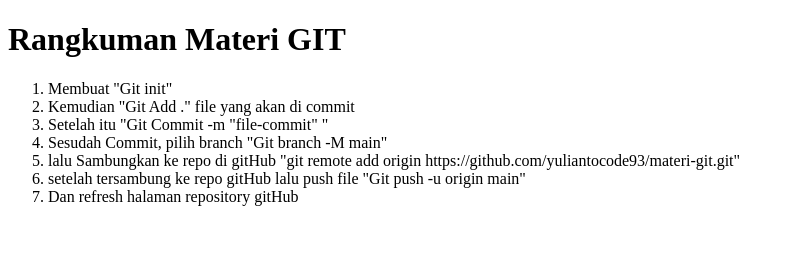
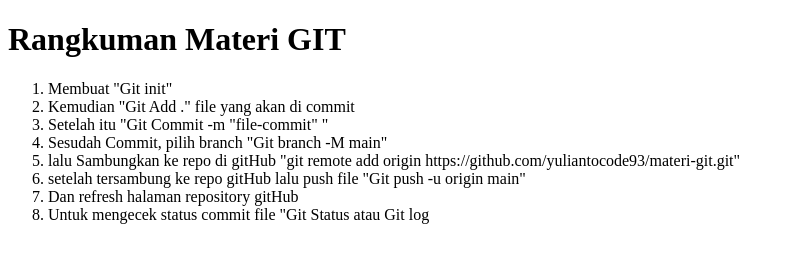
Before and after one commit to yuliantocode93/materi-git, a plain HTML site: page index.html in a window 1280 px wide. Shown: the whole page, without its empty margins (0-794 px from the left). Drawn offline with Linux system fonts and the light colour scheme.

Commit message:
sixth commit

```diff
--- a/index.html
+++ b/index.html
@@ -18,6 +18,7 @@
         <li>lalu Sambungkan ke repo di gitHub "git remote add origin https://github.com/yuliantocode93/materi-git.git"</li>
         <li>setelah tersambung ke repo gitHub lalu push file "Git push -u origin main"</li>
         <li>Dan refresh halaman repository gitHub</li>
+        <li>Untuk mengecek status commit file "Git Status atau Git log</li>
 
     </ol>
 </body>
```
